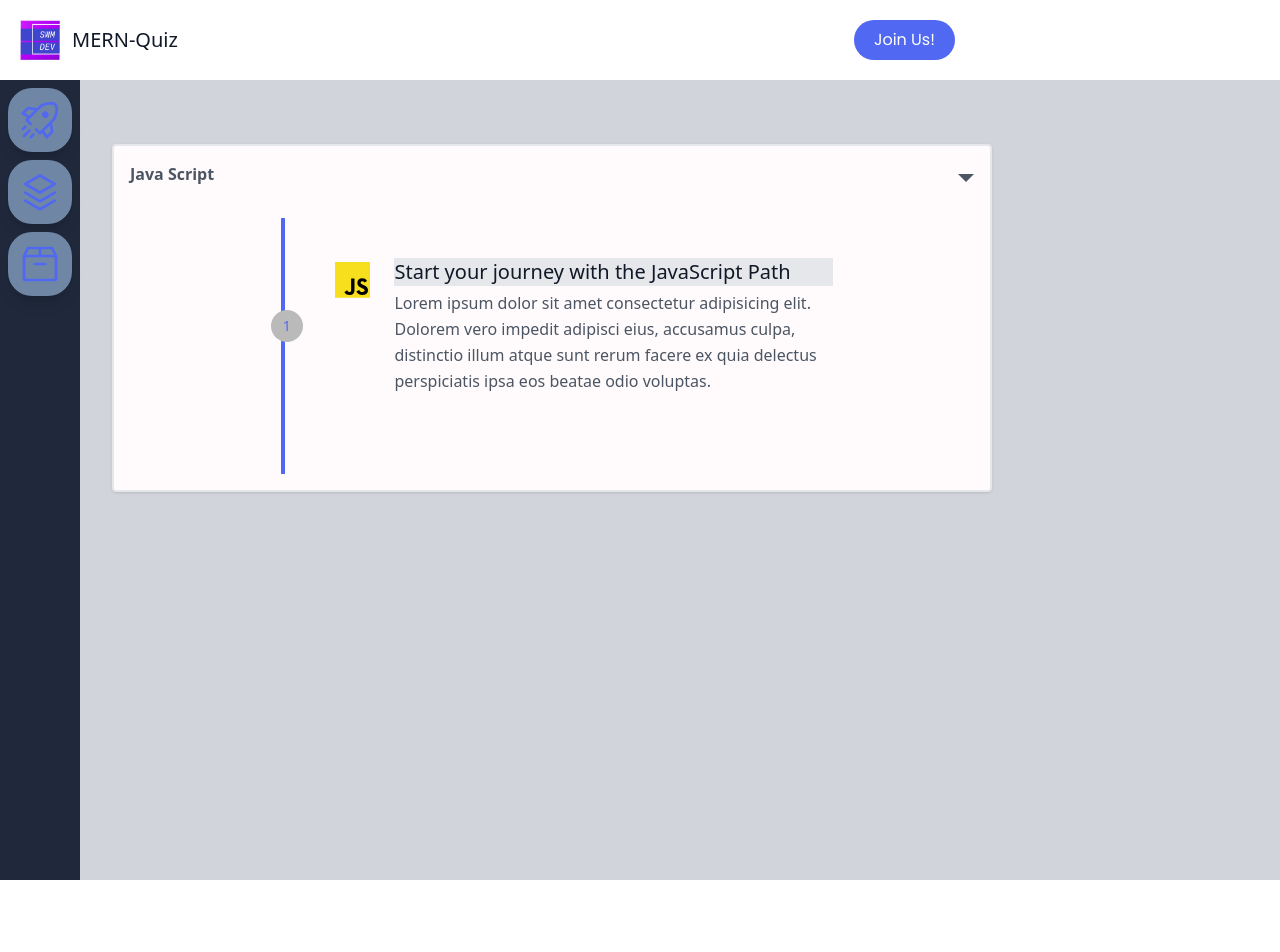
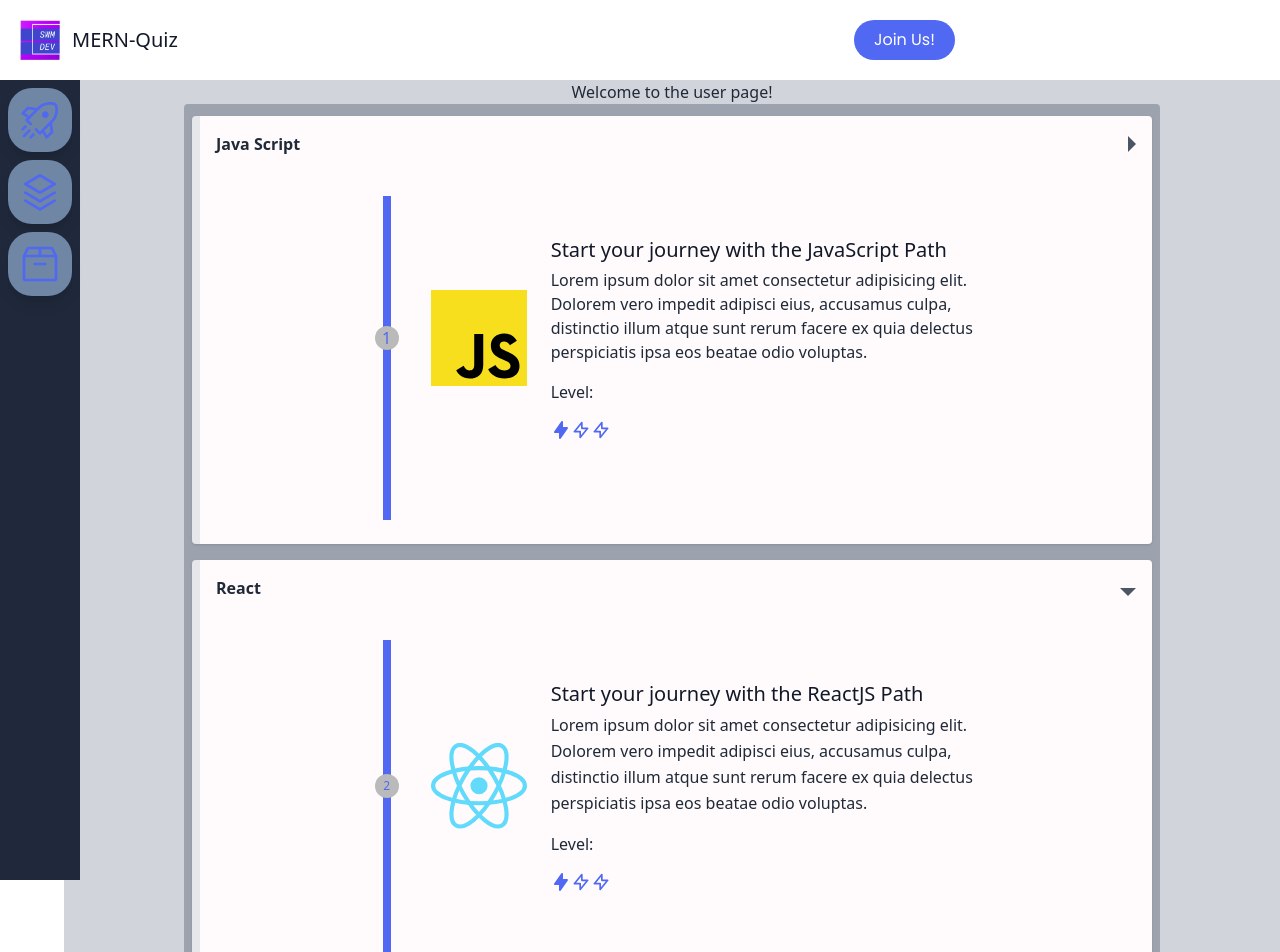
Before and after one commit to maykaltenev/swm-final-project, a React (Create React App) app in the folder client/: page /userprofile in a window 1280 px wide. Shown: the top 952 px of the page. Before the commit the page ends 880 px from the top, so only its background shows below. Built offline with nearby package versions, Linux system fonts and the light colour scheme.

Commit message:
adding react collapsing component

```diff
--- a/client/src/components/CollapsibleComponent/CollapsibleComponent.jsx
+++ b/client/src/components/CollapsibleComponent/CollapsibleComponent.jsx
@@ -1,70 +1,139 @@
 import React from "react";
 
+import { HiLightningBolt, HiOutlineLightningBolt } from "react-icons/hi";
+// import { FaLightningBoltIcon } from "react-icons/fa";
 export default function Collapsible() {
   return (
-    <div class="bg-gray-300 text-gray-600 min-h-screen">
-      <div class="container mx-auto ml-8 md:ml-16 py-16 px-12 ">
+    <div className="ml-16 bg-gray-300 text-gray-800 min-h-screen ">
+      <h1 className="text-center">Welcome to the user page!</h1>
+      <div className="container  rounded border-ultramarine-blue mx-auto bg-gray-400 py-3 px-2">
+        {/* JS */}
         <details
-          class="bg-snow shadow rounded group mb-4 border-solid border-2 hover:border-ultramarine-blue"
+          className="bg-snow shadow  rounded mb-4 border-solid border-l-8 hover:border-ultramarine-blue"
           open
         >
           <summary
-            class="list-none flex flex-wrap items-center cursor-pointer
+            className="list-none flex flex-wrap items-center cursor-pointer
     focus-visible:outline-none focus-visible:ring focus-visible:ring-ultramarine-blue
     rounded group-open:rounded-b-none group-open:z-[1] relative
     "
           >
-            <h3 class="flex flex-1 p-4 font-semibold">Java Script</h3>
-            <div class="flex w-10 items-center justify-center">
+            <h3 className="flex flex-1 p-4 font-semibold ">Java Script</h3>
+            <div className="flex w-10 items-center justify-center">
               <div
-                class="border-8 border-transparent border-l-gray-600 ml-2
+                className="border-8 border-transparent border-l-gray-600 ml-2
         group-open:rotate-90 transition-transform origin-left
         "
               ></div>
             </div>
           </summary>
-          <div class="p-4">
-            <div class="flex relative pt-10 pb-20 sm:items-center md:w-2/3 mx-auto">
-              <div class="h-full w-6 absolute inset-0 flex items-center justify-center">
-                <div class="h-full w-1 bg-ultramarine-blue pointer-events-none"></div>
+          <div className="p-6 hover:bg-gray-200">
+            <div className="flex relative pt-10 pb-20 sm:items-center text md:w-2/3 mx-auto cursor-pointer">
+              <div className="h-full w-6 absolute inset-0 flex items-center justify-center">
+                <div className="h-full w-2  bg-ultramarine-blue pointer-events-none"></div>
               </div>
-              <div class="flex-shrink-0 w-8 h-8 rounded-full mt-10 sm:mt-0 inline-flex items-center justify-center bg-spanish-gray text-ultramarine-blue relative z-10 top-30   title-font font-medium text-sm ">
+              <div className="flex-shrink-0 w-6 h-6 rounded-full mt-10 sm:mt-0 inline-flex items-center justify-center bg-spanish-gray text-ultramarine-blue relative z-10 top-30  title-font font-medium text-m ">
                 1
               </div>
-              <div class="flex-grow md:pl-8 pl-6 flex sm:items-center items-start flex-col sm:flex-row">
+              <div className="flex-grow md:pl-8 pl-6 flex sm:items-center items-start flex-col sm:flex-row">
+                <div className="flex-shrink-0 w-24 h-24 bg-ultramarine-blue text-gray-800 rounded-full inline-flex items-center justify-center">
                   <svg
                     xmlns="http://www.w3.org/2000/svg"
-                  width="128px"
-                  height="128px"
                     viewBox="0 0 256 256"
                     preserveAspectRatio="xMinYMin meet"
                   >
                     <path d="M0 0h256v256H0V0z" fill="#F7DF1E" />
                     <path d="M67.312 213.932l19.59-11.856c3.78 6.701 7.218 12.371 15.465 12.371 7.905 0 12.89-3.092 12.89-15.12v-81.798h24.057v82.138c0 24.917-14.606 36.259-35.916 36.259-19.245 0-30.416-9.967-36.087-21.996M152.381 211.354l19.588-11.341c5.157 8.421 11.859 14.607 23.715 14.607 9.969 0 16.325-4.984 16.325-11.858 0-8.248-6.53-11.17-17.528-15.98l-6.013-2.58c-17.357-7.387-28.87-16.667-28.87-36.257 0-18.044 13.747-31.792 35.228-31.792 15.294 0 26.292 5.328 34.196 19.247L210.29 147.43c-4.125-7.389-8.591-10.31-15.465-10.31-7.046 0-11.514 4.468-11.514 10.31 0 7.217 4.468 10.14 14.778 14.608l6.014 2.577c20.45 8.765 31.963 17.7 31.963 37.804 0 21.654-17.012 33.51-39.867 33.51-22.339 0-36.774-10.654-43.819-24.574" />
                   </svg>
-                <div class="flex-grow sm:pl-6 mt-6 sm:mt-0">
-                  <h2 class="font-medium title-font text-gray-900 mb-1 text-xl bg-gray-200">
+                </div>
+                <div className="flex-grow sm:pl-6 mt-6 sm:mt-0 ">
+                  <h2 className="font-medium title-font text-gray-900 mb-1 text-xl ">
                     Start your journey with the JavaScript Path
                   </h2>
-                  <p class="leading-relaxed bg-">
+                  <p clasNames="leading-relaxed bg-">
                     Lorem ipsum dolor sit amet consectetur adipisicing elit.
                     Dolorem vero impedit adipisci eius, accusamus culpa,
                     distinctio illum atque sunt rerum facere ex quia delectus
                     perspiciatis ipsa eos beatae odio voluptas.
                   </p>
+
+                  <div className="mt-4 ">
+                    <span className="text-bold text-l mt-2">Level:</span>
+                    <div className="mt-4 flex w-fit hover:border-x-8 rounded border-min border-cornflower-blue  ">
+                      <HiLightningBolt className="w-5 h-5  text-ultramarine-blue " />
+                      <HiOutlineLightningBolt className="w-5 h-5  text-ultramarine-blue " />
+                      <HiOutlineLightningBolt className="w-5 h-5  text-ultramarine-blue  " />
                     </div>
                   </div>
-              {/* <p>
-              You can{" "}
-              <a
-                class="text-pink-500 hover:text-pink-300 hover:underline"
-                href="https://youtu.be/CS2bsaFRECo"
+                </div>
+              </div>
+            </div>
+          </div>
+        </details>
+        {/* React */}
+        <details
+          className="bg-snow shadow rounded group mb-4 border-solid border-l-8 hover:border-ultramarine-blue"
+          open
         >
-                watch the video
-              </a>{" "}
-              🎦 on how to build collapsible component from scratch with HTML
-              and Tailwindcss only (no javascript).
-            </p> */}
+          <summary
+            className="list-none flex flex-wrap items-center cursor-pointer
+    focus-visible:outline-none focus-visible:ring focus-visible:ring-ultramarine-blue
+    rounded group-open:rounded-b-none group-open:z-[1] relative
+    "
+          >
+            <h3 className="flex flex-1 p-4 font-semibold ">React</h3>
+            <div className="flex w-10 items-center justify-center">
+              <div
+                className="border-8 border-transparent border-l-gray-600 ml-2
+        group-open:rotate-90 transition-transform origin-left
+        "
+              ></div>
+            </div>
+          </summary>
+          <div className="p-6 hover:bg-gray-200">
+            <div className="flex relative pt-10 pb-20 sm:items-center text md:w-2/3 mx-auto cursor-pointer">
+              <div className="h-full w-6 absolute inset-0 flex items-center justify-center">
+                <div className="h-full w-2  bg-ultramarine-blue pointer-events-none"></div>
+              </div>
+              <div className="flex-shrink-0  w-6 h-6 rounded-full mt-10 sm:mt-0 inline-flex items-center justify-center bg-spanish-gray text-ultramarine-blue relative z-10 top-30 title-font font-medium text-xs ">
+                2
+              </div>
+              <div className="flex-grow md:pl-8 pl-6 flex sm:items-center items-start flex-col sm:flex-row">
+                <div className="flex-shrink-0 w-24 h-24 rounded-full inline-flex items-center justify-center">
+                  <svg
+                    xmlns="http://www.w3.org/2000/svg"
+                    viewBox="-11.5 -10.23174 23 20.46348"
+                  >
+                    <title>React Logo</title>
+                    <circle cx="0" cy="0" r="2.05" fill="#61dafb" />
+                    <g stroke="#61dafb" stroke-width="1" fill="none">
+                      <ellipse rx="11" ry="4.2" />
+                      <ellipse rx="11" ry="4.2" transform="rotate(60)" />
+                      <ellipse rx="11" ry="4.2" transform="rotate(120)" />
+                    </g>
+                  </svg>
+                </div>
+                <div className="shrink-2 sm:pl-6 mt-6 sm:mt-0 ">
+                  <h2 className="font-medium title-font text-gray-900 mb-1 text-xl ">
+                    Start your journey with the ReactJS Path
+                  </h2>
+                  <p className="leading-relaxed bg-">
+                    Lorem ipsum dolor sit amet consectetur adipisicing elit.
+                    Dolorem vero impedit adipisci eius, accusamus culpa,
+                    distinctio illum atque sunt rerum facere ex quia delectus
+                    perspiciatis ipsa eos beatae odio voluptas.
+                  </p>
+
+                  <div className="mt-4 ">
+                    <span className="text-bold text-l mt-2">Level:</span>
+                    <div className="mt-4 flex w-fit hover:border-x-8 rounded border-min border-cornflower-blue  ">
+                      <HiLightningBolt className="w-5 h-5  text-ultramarine-blue " />
+                      <HiOutlineLightningBolt className="w-5 h-5  text-ultramarine-blue " />
+                      <HiOutlineLightningBolt className="w-5 h-5  text-ultramarine-blue  " />
+                    </div>
+                  </div>
+                </div>
+              </div>
             </div>
           </div>
         </details>
--- a/client/src/components/SideBar/SideBar.jsx
+++ b/client/src/components/SideBar/SideBar.jsx
@@ -27,6 +27,7 @@ export default function SideBar() {
         </span>
       </div>
       <div
+        onClick={() => navigate("/userprofile")}
         className="relative flex items-center justify-center
         h-12 w-12 md:w-14 md:h-14 lg:w-16 lg:h-16 mt-2 mb-2 mx-auto shadow-lg p-2
         bg-sonic-silver text-ultramarine-blue text-lg
--- a/client/tailwind.config.js
+++ b/client/tailwind.config.js
@@ -28,7 +28,8 @@ module.exports = {
         "blue-green": "#6CB0A8",
         "persian-indigo": "#290773",
         "prussian-blue": "#333F54",
-        "ultramarine-blue-2": "#677CF4"
+        "ultramarine-blue-2": "#677CF4",
+        "cornflower-blue": "#7D88FF"
       },
       fontFamily: {
         poppins: ["Poppins", "sans-serif"],
```
Lines whose indentation alone changed are shown as unchanged.
